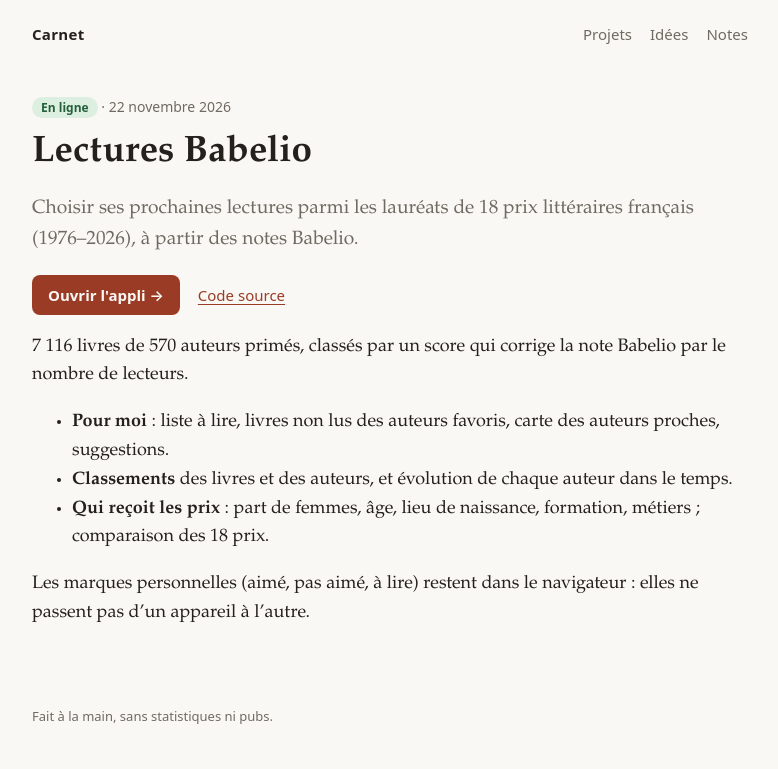
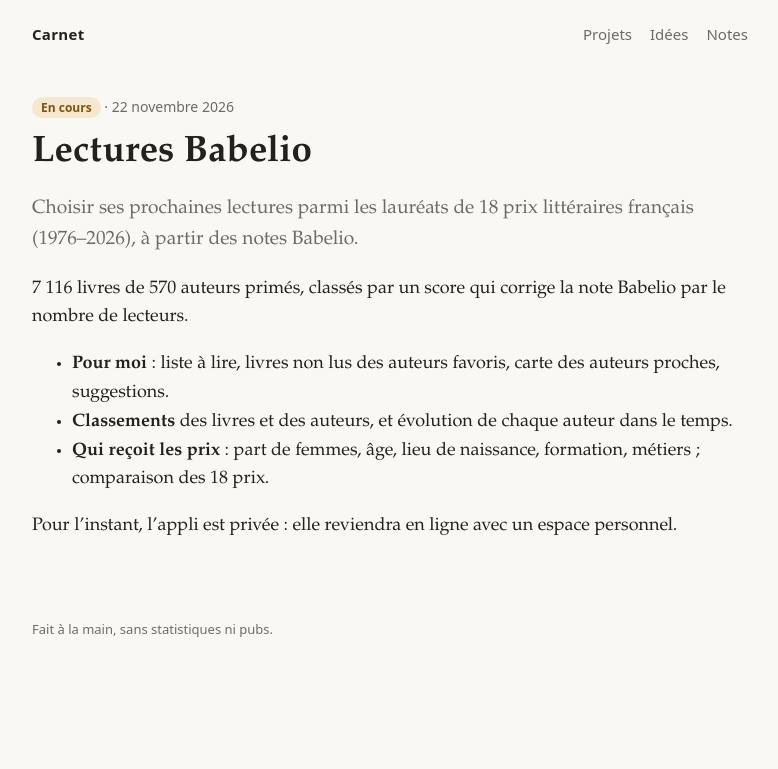
Before and after one commit to brunocolbak/brunocolbak.github.io, an Astro site: page /projets/lectures-babelio in a window 1280 px wide. Shown: the whole page, without its empty margins (250-1028 px from the left). Built offline with nearby package versions, Linux system fonts and the light colour scheme; Astro itself is replaced by a stand-in of ours.

Commit message:
Fiche Lectures Babelio : appli privée pour l'instant
Co-Authored-By: Claude Opus 5.5 <noreply@anthropic.com>

```diff
--- a/src/content/projets/lectures-babelio.md
+++ b/src/content/projets/lectures-babelio.md
@@ -1,10 +1,8 @@
 ---
 titre: Lectures Babelio
 resume: Choisir ses prochaines lectures parmi les lauréats de 18 prix littéraires français (1976–2026), à partir des notes Babelio.
-statut: en-ligne
+statut: en-cours
 date: 2026-11-22
-lien: /lectures-babelio/
-code: https://github.com/brunocolbak/lectures-babelio
 tags: [livres, données]
 ---
 
@@ -14,4 +12,4 @@ tags: [livres, données]
 - **Classements** des livres et des auteurs, et évolution de chaque auteur dans le temps.
 - **Qui reçoit les prix** : part de femmes, âge, lieu de naissance, formation, métiers ; comparaison des 18 prix.
 
-Les marques personnelles (aimé, pas aimé, à lire) restent dans le navigateur : elles ne passent pas d'un appareil à l'autre.
+Pour l'instant, l'appli est privée : elle reviendra en ligne avec un espace personnel.
```
